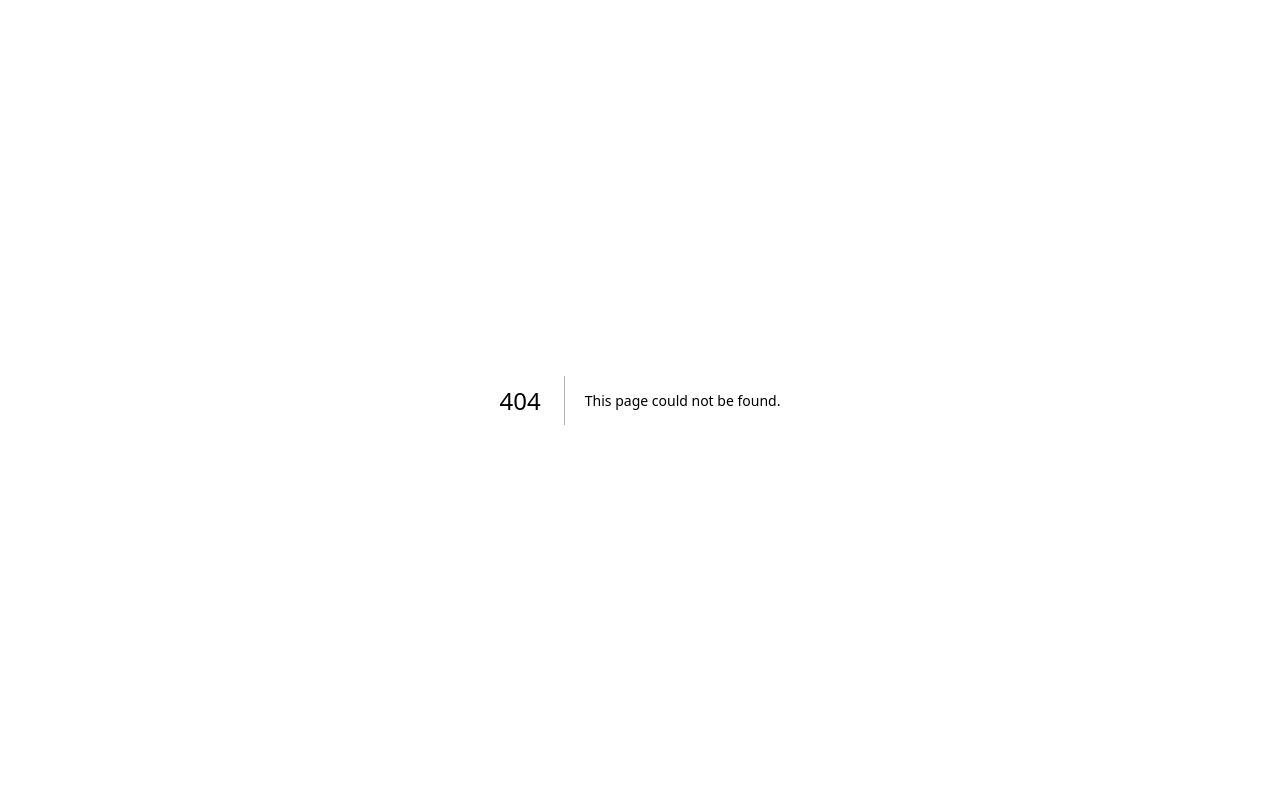
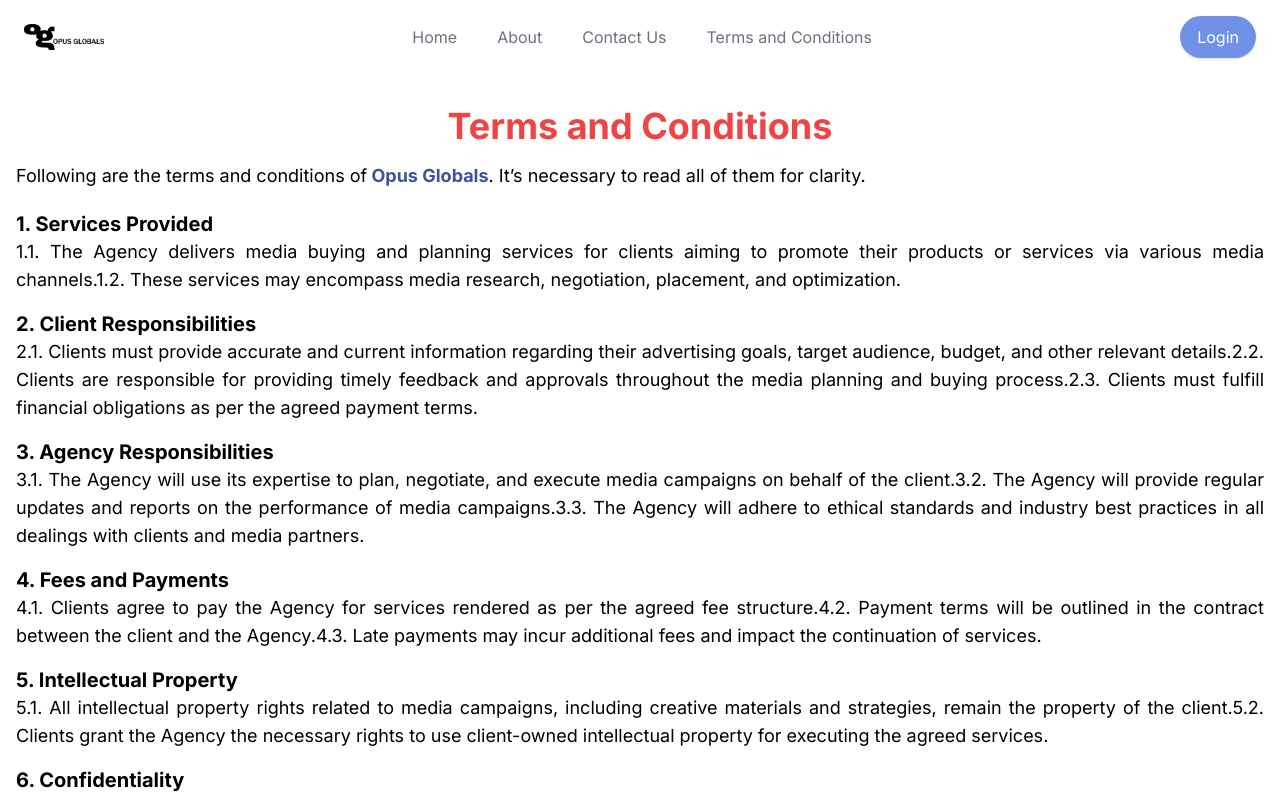
Before and after one commit to mubeenamin/mlm-update, a Next.js app: page /Conditions in a window 1280 px wide. Before the commit this address had no page. Shown: the top 798 px of the page. Built offline with nearby package versions, Linux system fonts and the light colour scheme.

Commit message:
landing page chnage

```diff
--- /dev/null
+++ b/app/Conditions/page.tsx
@@ -0,0 +1,120 @@
+"use client";
+import React, { useState } from 'react';
+import HomeNav from '../component/homeNav';
+
+const TermsAndConditions = () => {
+  const [showMore, setShowMore] = useState(false);
+  const termsAndConditions = [
+    {
+        heading: '1. Services Provided',
+        content: [
+            '1.1. The Agency delivers media buying and planning services for clients aiming to promote their products or services via various media channels.',
+            '1.2. These services may encompass media research, negotiation, placement, and optimization.'
+        ]
+    },
+    {
+        heading: '2. Client Responsibilities',
+        content: [
+            '2.1. Clients must provide accurate and current information regarding their advertising goals, target audience, budget, and other relevant details.',
+            '2.2. Clients are responsible for providing timely feedback and approvals throughout the media planning and buying process.',
+            '2.3. Clients must fulfill financial obligations as per the agreed payment terms.'
+        ]
+    },
+    {
+        heading: '3. Agency Responsibilities',
+        content: [
+            '3.1. The Agency will use its expertise to plan, negotiate, and execute media campaigns on behalf of the client.',
+            '3.2. The Agency will provide regular updates and reports on the performance of media campaigns.',
+            '3.3. The Agency will adhere to ethical standards and industry best practices in all dealings with clients and media partners.'
+        ]
+    },
+    {
+        heading: '4. Fees and Payments',
+        content: [
+            '4.1. Clients agree to pay the Agency for services rendered as per the agreed fee structure.',
+            '4.2. Payment terms will be outlined in the contract between the client and the Agency.',
+            '4.3. Late payments may incur additional fees and impact the continuation of services.'
+        ]
+    },
+    {
+        heading: '5. Intellectual Property',
+        content: [
+            '5.1. All intellectual property rights related to media campaigns, including creative materials and strategies, remain the property of the client.',
+            '5.2. Clients grant the Agency the necessary rights to use client-owned intellectual property for executing the agreed services.'
+        ]
+    },
+    {
+        heading: '6. Confidentiality',
+        content: [
+            '6.1. The Agency agrees to maintain the confidentiality of all client information and will not disclose sensitive information to third parties without prior consent.',
+            '6.2. Clients agree to provide necessary information to the Agency, understanding it will be used solely for executing the agreed services.'
+        ]
+    },
+    {
+        heading: '7. Termination',
+        content: [
+            '7.1. Either party may terminate the agreement with written notice if the other party fails to fulfill its obligations under these terms and conditions.',
+            '7.2. Termination does not relieve either party of financial obligations incurred prior to termination.'
+        ]
+    },
+    {
+        heading: '8. Amendments',
+        content: [
+            '8.1. These terms and conditions may be amended or updated at the Agency\'s discretion.',
+            '8.2. Clients will be notified of any changes, and continued use of services constitutes acceptance of the updated terms.'
+        ]
+    }
+];
+
+
+const initialItemCount = 3;
+   return (
+    <>
+    <HomeNav/>
+    <div className="bg-white text-black mt-4 ">
+      <div className="container mx-auto px-4 py-8">
+
+        <div className="w-full flex flex-col">
+          <h1 className=" text-3xl md:text-4xl font-bold text-center mb-4 text-red-500">
+            Terms and Conditions
+          </h1>
+          <p className="text-lg pb-5">
+            Following are the terms and conditions of
+            <span className="text-mlmSky font-bold"> Opus Globals</span>. It’s necessary
+            to read all of them for clarity.
+          </p>
+        </div>
+        <div className="pb-5">
+          <ul className='md:hidden'>
+            {termsAndConditions.slice(0, showMore ? termsAndConditions.length : initialItemCount).map((item, index) => (
+              <li key={index} className="list-disc pb-4">
+                <p className="text-xl">{item.heading}</p>
+                <p>{item.content}</p>
+              </li>
+            ))}
+          </ul>
+          <ul className='hidden md:block'>
+            {termsAndConditions.map((item, index) => (
+              <li key={index} className=" pb-4">
+                <p className="text-xl font-bold">{item.heading}</p>
+                <p className="text-lg text-justify">{item.content}</p>
+              </li>
+            ))}
+          </ul>
+          {/* "See More" button (only visible on mobile) */}
+          {!showMore && (
+            <button
+              className="text-mlmSky underline mt-4 md:hidden"
+              onClick={() => setShowMore(true)}
+            >
+              See More
+            </button>
+          )}
+        </div>
+      </div>
+    </div>
+    </>
+  );
+};
+
+export default TermsAndConditions;
--- a/app/about/page.tsx
+++ b/app/about/page.tsx
@@ -12,12 +12,13 @@ const About = () => {
         <h2 className="text-3xl font-extrabold text-gray-900 sm:text-4xl">
           About Us
         </h2>
-        <p className="mt-4 text-gray-600 text-lg">
-          Lorem ipsum dolor sit amet, consectetur adipiscing elit. Sed quis eros
-          at lacus feugiat hendrerit sed ut tortor. Suspendisse et magna quis
-          elit efficitur consequat. Mauris eleifend velit a pretium iaculis.
-          Donec sagittis velit et magna euismod, vel aliquet nulla malesuada.
-          Nunc pharetra massa lectus, a fermentum arcu volutpat vel.
+        <p className="mt-4 prose md:text-xl ">
+        Opus Globals is a media buying agency. Its primary role is to purchase advertising time slots or spaces from various TV channels, negotiating rates and placements. Once they acquire these advertising slots, they sell them to other companies interested in running their media ads. This allows advertisers to reach their target audience through television channels without directly dealing with the complexities of media buying. The agency acts as an intermediary, facilitating the process for both the TV channels and the companies looking to promote their products or services through advertisements.
+Our company allocates 70% of its earned profits to be distributed among its customers, reserving the remaining 30% for internal retention.
+"Our company is positioned among distinguished companies committed to provide daily profits to our clients"
+
+Join over 200+ brands advertising on TV with Opus Globals
+Our clients come from all stages; from TV novices to experienced advertisers, and different industries. No matter the stage or size of budget - our technology and service put your goals first.
         </p>
 
       </div>
--- a/app/component/homeNav.tsx
+++ b/app/component/homeNav.tsx
@@ -5,7 +5,7 @@ import Link from "next/link"
 const HomeNav = () => {
     return (
 
-        <main className=" mt-4 mb-4 px-4 mx-auto max-w-7xl sm:px-6">
+        <main className=" mt-4 mb-4 px-2 mx-auto max-w-7xl sm:px-6">
             <nav className=" flex items-center justify-between  justify-center">
                     <div className="flex items-center ">
                         <div className="flex items-center justify-between w-full md:w-auto">
@@ -14,7 +14,7 @@ const HomeNav = () => {
                             </Link>
                         </div>
                     </div>
-                    <div className="flex space-x-2 md:space-x-10 list-none">
+                    <div className="flex space-x-3 md:space-x-10 list-none">
                         <li>
                             <Link
                                 href="/"
@@ -30,13 +30,23 @@ const HomeNav = () => {
                             >
                                 About
                             </Link>
-                        </li> <li>
+                        </li>
+                        <li>
                             <Link
                                 href="/contact-us"
                                 className="text-base font-normal text-gray-500 list-none hover:text-gray-900"
                                 target=""
                             >
                                 Contact Us
+                            </Link>
+                        </li>
+                        <li>
+                            <Link
+                                href="/Conditions"
+                                className="text-base font-normal text-gray-500 list-none hover:text-gray-900"
+                                target=""
+                            >
+                                Terms and Conditions
                             </Link>
                         </li>
                     </div>
--- a/app/page.tsx
+++ b/app/page.tsx
@@ -22,17 +22,21 @@ export default function Home() {
         </div>
         <div>
         <div className="relative bg-mlmSky  h-screen w-full">
-  {/* <Image
-    src={"/logos.png"}
+  <Image
+    src={"/home.jpg"}
     width={800}
     height={800}
     alt="Background Image"
-    className="absolute inset-0 w-full h-full object-cover filter blur-sm"
-  /> */}
+    className="absolute inset-0 w-full h-full object-cover filter "
+  />
   <div className="absolute inset-0 bg-black bg-opacity-50" />
   <div className="absolute inset-0 flex flex-col items-center justify-center">
     <h1 className="text-4xl text-white font-bold">Hello, Everyone</h1>
     <p className=" flex text-xl text-white mt-4">Well come to   <Image src={"/logos.png"} width={150} height={150} alt="logo" className=" pl-2" /></p>
+    <p className="mt-4 text-white text-xl text-justify px-8 w-2/3 ">
+        Join over 200+ brands advertising on TV with Opus Globals
+Our clients come from all stages; from TV novices to experienced advertisers, and different industries. No matter the stage or size of budget - our technology and service put your goals first.
+        </p>
   </div>
 </div>
 
--- a/app/user/TermsAndConditions/page.tsx
+++ b/app/user/TermsAndConditions/page.tsx
@@ -27,7 +27,7 @@ const initialItemCount = 3;
           </h1>
           <p className="text-lg pb-5">
             Following are the terms and conditions of
-            <span className="text-mlmSky font-bold"> Opus Global</span>. It’s necessary
+            <span className="text-mlmSky font-bold"> Opus Globals</span>. It’s necessary
             to read all of them for clarity.
           </p>
         </div>
```
Also changed, not shown: public/logoBlack.png (added), 1 other file (tests, documents, lock files or other folders).
